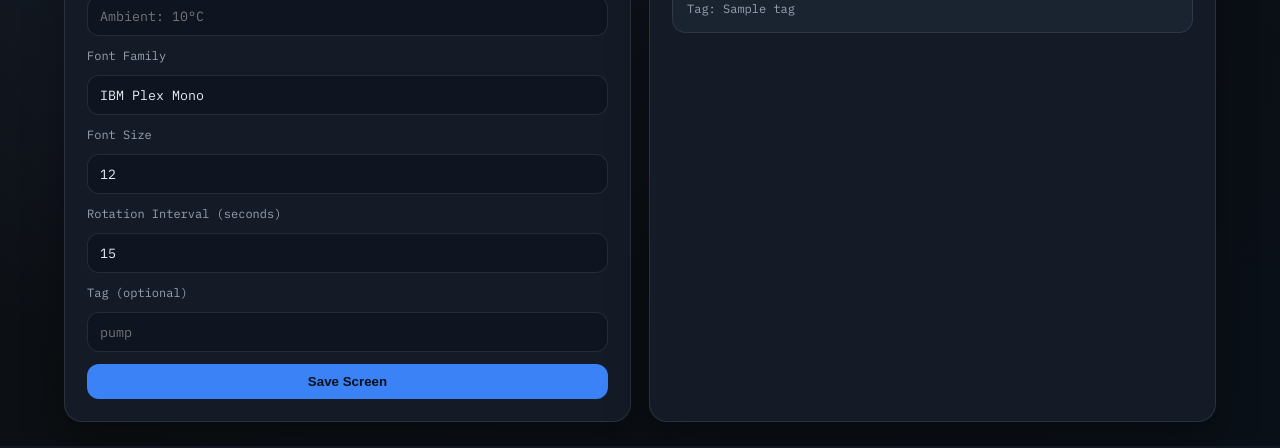
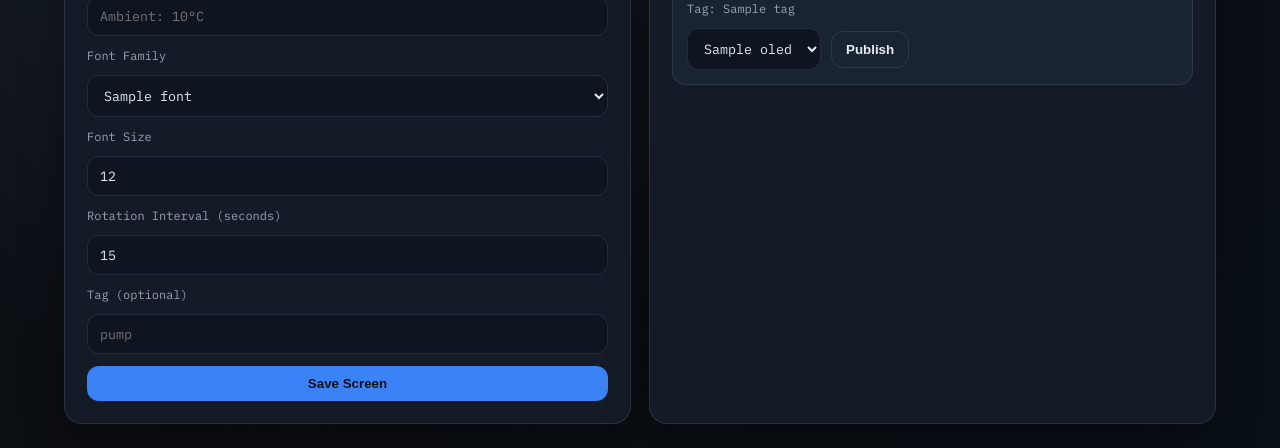
Before and after one commit to warner-family-dev/hydrox, a FastAPI app: template app/templates/screens.html in a window 1280 px wide. Shown: the part 505-953 px from the top of the page. Run offline with FastAPI, Linux system fonts and the light colour scheme; the template is opened without the code that fills it: most values are stand-ins (such as "Sample title", 1, 10 or a date in 2020); parts of the project's set-up code (start-up, migrations or seed data) failed here and were passed over.

Commit message:
feat: add oled publish

```diff
--- a/app/main.py
+++ b/app/main.py
@@ -22,6 +22,7 @@ from app.services.metrics import (
     recent_metrics,
     seed_metrics_if_empty,
 )
+from app.services.oled import ScreenPayload, list_font_choices, list_oled_channels, publish_screen
 from app.services.sensors import (
     format_temp,
     latest_sensor_readings,
@@ -188,6 +189,8 @@ def screens(request: Request):
         {
             "request": request,
             "screens": [dict(row) for row in rows],
+            "fonts": list_font_choices(),
+            "oled_channels": list_oled_channels(),
         },
     )
 
@@ -196,7 +199,7 @@ def screens(request: Request):
 def create_screen(
     name: str = Form(...),
     message_template: str = Form(...),
-    font_family: str = Form("IBM Plex Mono"),
+    font_family: str = Form("DejaVu Sans Mono"),
     font_size: int = Form(12),
     rotation_seconds: int = Form(15),
     tag: str = Form(""),
@@ -211,6 +214,28 @@ def create_screen(
             (name, message_template, font_family, font_size, rotation_seconds, tag or None),
         )
         conn.commit()
+    return RedirectResponse("/screens", status_code=303)
+
+
+@app.post("/screens/publish")
+def publish_screen_to_oled(screen_id: int = Form(...), oled_channel: int = Form(...)):
+    with get_connection() as conn:
+        row = conn.execute(
+            """
+            SELECT message_template, font_family, font_size
+            FROM screens
+            WHERE id = ?
+            """,
+            (screen_id,),
+        ).fetchone()
+    if not row:
+        return RedirectResponse("/screens", status_code=303)
+    payload = ScreenPayload(
+        message=row["message_template"],
+        font_key=row["font_family"],
+        font_size=row["font_size"],
+    )
+    publish_screen(payload, int(oled_channel))
     return RedirectResponse("/screens", status_code=303)
 
 
--- /dev/null
+++ b/app/services/oled.py
@@ -0,0 +1,65 @@
+from dataclasses import dataclass
+
+from luma.core.interface.serial import i2c
+from luma.core.render import canvas
+from luma.oled.device import ssd1306
+from PIL import ImageFont
+from smbus2 import SMBus
+
+from app.services.logger import get_logger
+
+I2C_BUS = 1
+PCA_ADDR = 0x70
+OLED_ADDR = 0x3C
+
+OLED_CHANNELS = {
+    "OLED 1": 5,
+    "OLED 2": 6,
+    "OLED 3": 7,
+}
+
+FONT_CHOICES = {
+    "DejaVu Sans": "/usr/share/fonts/truetype/dejavu/DejaVuSans.ttf",
+    "DejaVu Sans Mono": "/usr/share/fonts/truetype/dejavu/DejaVuSansMono.ttf",
+    "Liberation Sans": "/usr/share/fonts/truetype/liberation/LiberationSans-Regular.ttf",
+    "Liberation Mono": "/usr/share/fonts/truetype/liberation/LiberationMono-Regular.ttf",
+}
+
+
+@dataclass
+class ScreenPayload:
+    message: str
+    font_key: str
+    font_size: int
+
+
+def list_font_choices() -> list[dict]:
+    return [{"key": key, "label": key} for key in FONT_CHOICES.keys()]
+
+
+def list_oled_channels() -> list[dict]:
+    return [{"label": label, "channel": channel} for label, channel in OLED_CHANNELS.items()]
+
+
+def publish_screen(payload: ScreenPayload, channel: int) -> None:
+    logger = get_logger()
+    try:
+        _select_channel(channel)
+        serial = i2c(port=I2C_BUS, address=OLED_ADDR)
+        device = ssd1306(serial, width=128, height=64)
+        font = _load_font(payload.font_key, payload.font_size)
+        with canvas(device) as draw:
+            draw.text((0, 0), payload.message, font=font, fill=255)
+    except Exception:
+        logger.exception("oled publish failed for channel %s", channel)
+
+
+def _select_channel(channel: int) -> None:
+    mask = 1 << channel
+    with SMBus(I2C_BUS) as bus:
+        bus.write_byte(PCA_ADDR, mask)
+
+
+def _load_font(key: str, size: int) -> ImageFont.FreeTypeFont:
+    path = FONT_CHOICES.get(key) or FONT_CHOICES["DejaVu Sans Mono"]
+    return ImageFont.truetype(path, size)
--- a/app/static/css/main.css
+++ b/app/static/css/main.css
@@ -601,6 +601,13 @@ body {
   line-height: 1.4;
 }
 
+.list__actions {
+  display: flex;
+  gap: 10px;
+  align-items: center;
+  margin-top: 10px;
+}
+
 .empty {
   font-size: 13px;
   color: var(--muted);
--- a/app/templates/screens.html
+++ b/app/templates/screens.html
@@ -21,7 +21,11 @@
       <input class="form__input" type="text" name="message_template" placeholder="Ambient: {{ambient_temp}}°C" required />
 
       <label class="form__label">Font Family</label>
-      <input class="form__input" type="text" name="font_family" value="IBM Plex Mono" required />
+      <select class="form__input" name="font_family" required>
+        {% for font in fonts %}
+        <option value="{{ font.key }}" {% if font.key == 'DejaVu Sans Mono' %}selected{% endif %}>{{ font.label }}</option>
+        {% endfor %}
+      </select>
 
       <label class="form__label">Font Size</label>
       <input class="form__input" type="number" name="font_size" value="12" min="8" max="32" required />
@@ -52,6 +56,15 @@
           {% if screen.tag %}
           <div class="list__body">Tag: {{ screen.tag }}</div>
           {% endif %}
+          <form class="list__actions" method="post" action="/screens/publish">
+            <input type="hidden" name="screen_id" value="{{ screen.id }}" />
+            <select class="form__input" name="oled_channel" required>
+              {% for oled in oled_channels %}
+              <option value="{{ oled.channel }}">{{ oled.label }}</option>
+              {% endfor %}
+            </select>
+            <button class="button button--ghost" type="submit">Publish</button>
+          </form>
         </div>
         {% endfor %}
       {% else %}
--- a/docker-compose.yml
+++ b/docker-compose.yml
@@ -18,6 +18,7 @@ services:
     devices:
       - /dev/bus/usb:/dev/bus/usb
       - /dev/vcio:/dev/vcio
+      - /dev/i2c-1:/dev/i2c-1
     environment:
       - HYDROX_DB_PATH=/data/hydrox.db
       - HYDROX_GIT_DIR=/.git
--- a/requirements.txt
+++ b/requirements.txt
@@ -3,3 +3,5 @@ uvicorn[standard]==0.27.1
 jinja2==3.1.3
 python-multipart==0.0.9
 liquidctl
+luma.oled
+smbus2
```
Also changed, not shown: CHANGELOG.md, 1 other file.
